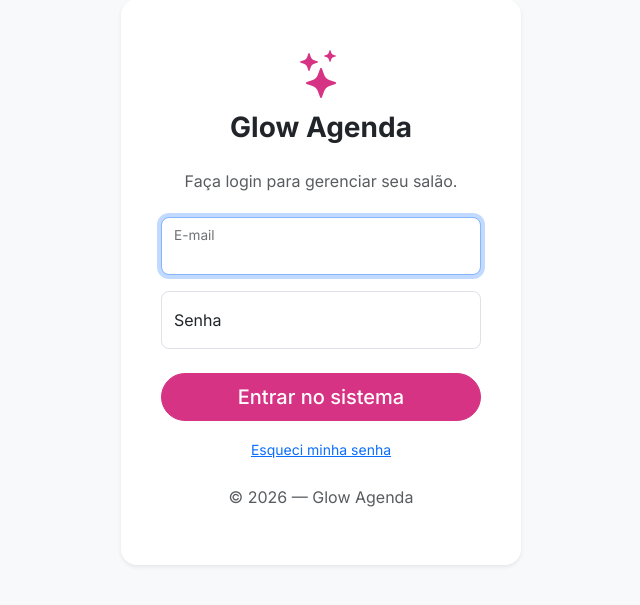
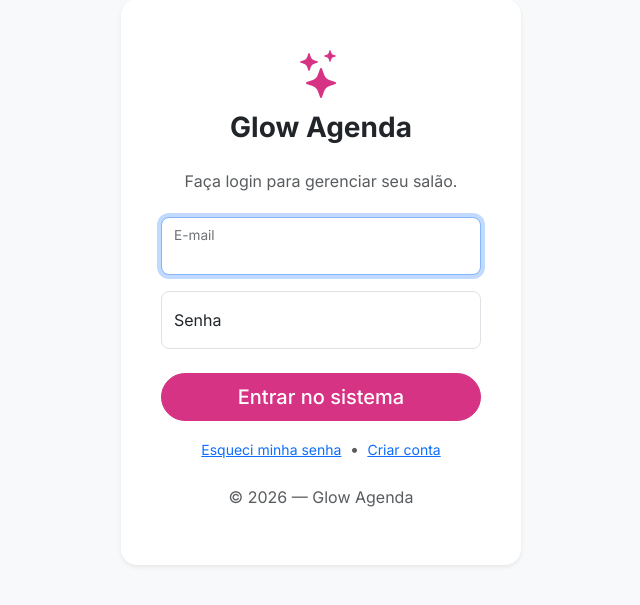
Before and after one commit to davidcorrea-debug/projeto_integrado, a PHP site: page /login in a window 1280 px wide. Shown: the part 118-723 px from the top of the page, without its empty margins (319-959 px from the left). Run offline with PHP 8.4, Linux system fonts and the light colour scheme.

Commit message:
atualizção da div de login

```diff
--- a/www/Views/auth/login.php
+++ b/www/Views/auth/login.php
@@ -26,6 +26,12 @@
                 <p class="text-muted mb-4">Faça login para gerenciar seu salão.</p>
 
                 <form action="<?php echo base_url('auth/authenticate'); ?>" method="POST">
+                    <?php if (!empty($sucesso)): ?>
+                        <div class="alert alert-success py-2 small mb-3">
+                            <i class="bi bi-check-circle-fill me-1"></i>
+                            <?php echo htmlspecialchars($sucesso); ?>
+                        </div>
+                    <?php endif; ?>
                     <?php if (!empty($erro)): ?>
                         <div class="alert alert-danger py-2 small">
                             <i class="bi bi-exclamation-triangle-fill me-1"></i>
@@ -46,6 +52,8 @@
                     <button class="w-100 btn btn-lg btn-primary rounded-pill fw-medium" type="submit">Entrar no sistema</button>
                     <div class="mt-3">
                         <a href="<?php echo base_url('forgot-password'); ?>" class="small">Esqueci minha senha</a>
+                        <span class="text-muted mx-1">•</span>
+                        <a href="<?php echo base_url('cadastro'); ?>" class="small">Criar conta</a>
                     </div>
                     <p class="mt-4 mb-3 text-muted">&copy; 2026 — Glow Agenda</p>
                 </form>
```
